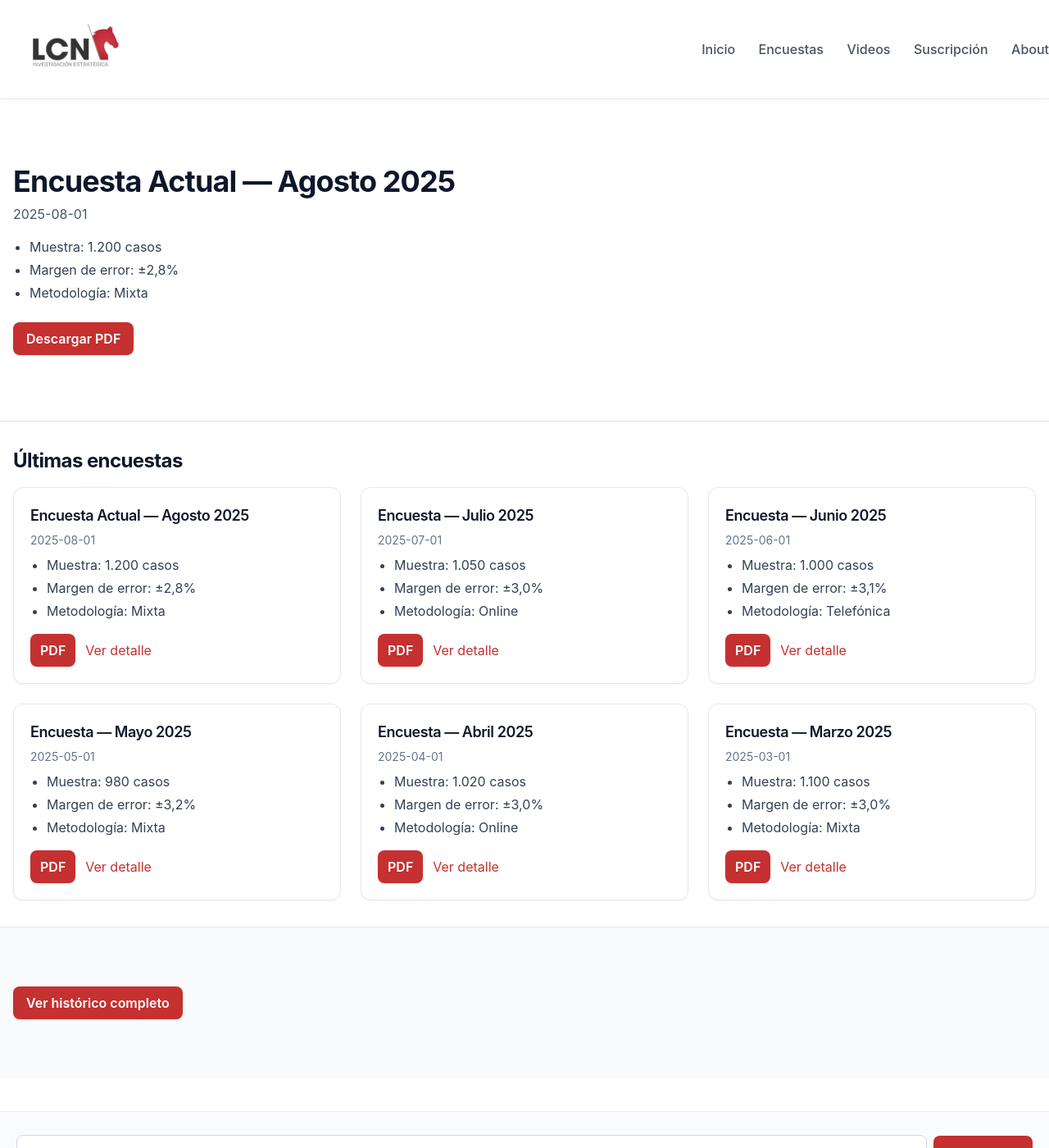
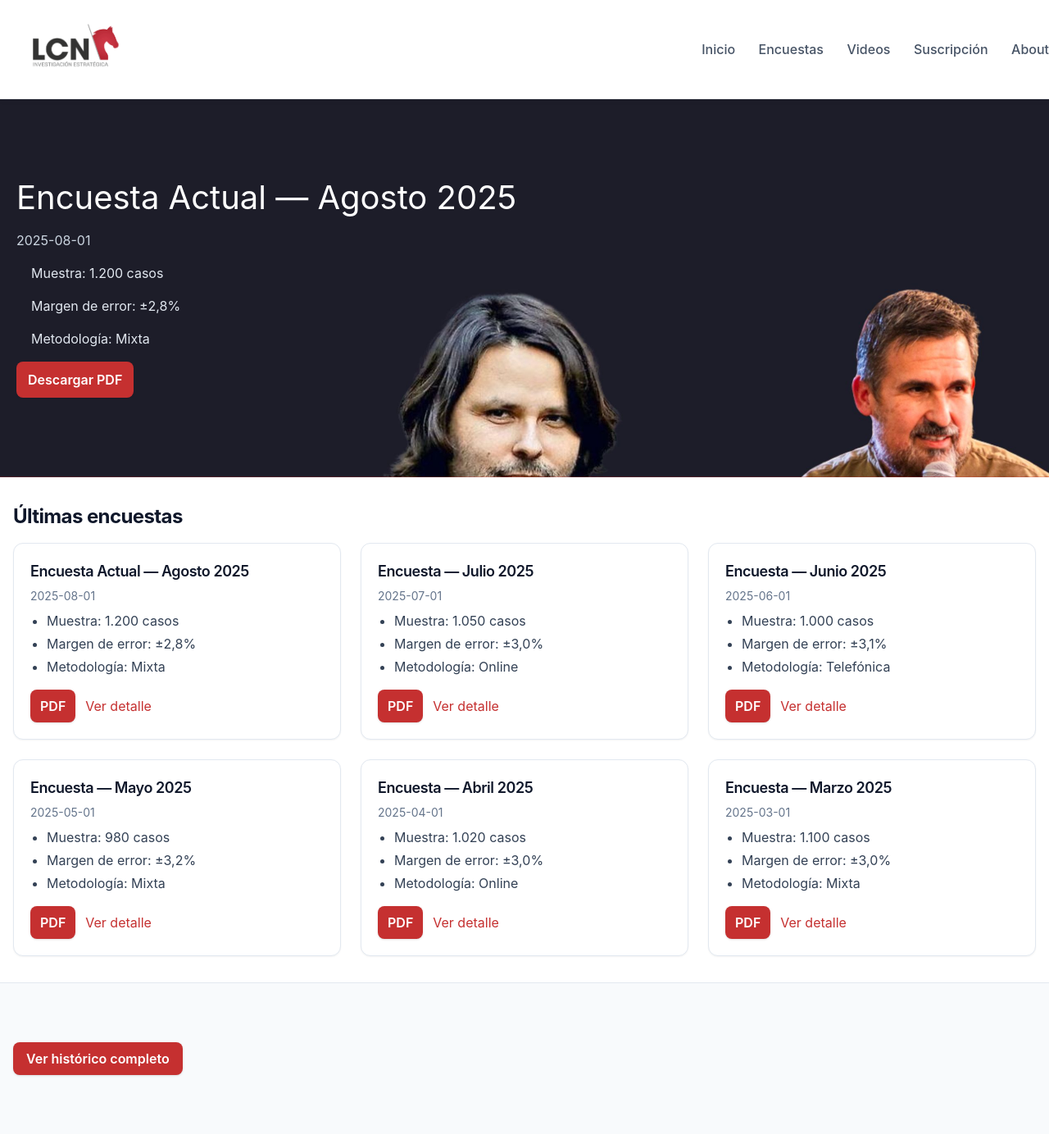
Before and after one commit to JuanJorquerAI/encuesta-lcn, a Jekyll site: the page built from index.html, in a window 1280 px wide and 1400 px high. Shown: the whole window at 82% size. Built offline with Jekyll 4.4.1, drawn with Linux system fonts in a browser that asks for light colours; nearby versions of some CDN libraries.

Commit message:
feat(hero): agrega imagen de fondo al hero y mejora espaciado
- Agrega imagen de fondo Banner-Encuesta-LCN.jpg al hero
- Mejora espaciado con clases de margin y padding
- Actualiza CSS del hero para soporte de background-image
- Agrega campo image a encuesta actual para metadatos
- Hero ahora combina gradiente oscuro con imagen de fondo

```diff
--- a/_includes/hero-encuesta.html
+++ b/_includes/hero-encuesta.html
@@ -1,16 +1,16 @@
 {% assign e = include.encuesta %}
-<section class="hero bg-gradient-to-br from-primary/10 via-primary/5 to-slate-50 border-b border-primary/20 py-12 md:py-20">
-  <div class="container max-w-7xl mx-auto px-4">
-    <h1 class="hero-title text-3xl md:text-4xl font-bold tracking-tight text-slate-900">{{ e.title }}</h1>
-    <p class="muted text-slate-600 mt-1">{{ e.date | date: "%Y-%m-%d" }}</p>
+<section class="hero" style="background-image: url('/assets/img/Banner-Encuesta-LCN.jpg');">
+  <div class="container container pt-4 pb-4 mt-4 mb-4">
+    <h1 class="hero-title mt-4 mb-4">{{ e.title }}</h1>
+    <p class="muted mt-2 mb-4">{{ e.date | date: "%Y-%m-%d" }}</p>
     {% if e.atributos %}
-      <ul class="atributos mt-4 list-disc pl-5 text-slate-700 space-y-1">
-        {% for a in e.atributos limit:3 %}<li>{{ a }}</li>{% endfor %}
+      <ul class="atributos mt-4 mb-4">
+        {% for a in e.atributos limit:3 %}<li class="mt-4 mb-4">{{ a }}</li>{% endfor %}
       </ul>
     {% endif %}
     {% if e.pdf_url %}
-      <p class="mt-6">
-        <a class="btn inline-block bg-primary text-white px-4 py-2 rounded-lg font-semibold shadow hover:brightness-110 focus:outline-none focus:ring-2 focus:ring-primary/40" href="{{ e.pdf_url | relative_url }}" target="_blank" rel="noopener">Descargar PDF</a>
+      <p class="mt-4 mb-4">
+        <a class="btn" href="{{ e.pdf_url | relative_url }}" target="_blank" rel="noopener">Descargar PDF</a>
       </p>
     {% endif %}
   </div>
--- a/assets/css/main.css
+++ b/assets/css/main.css
@@ -11,8 +11,17 @@ nav a{margin-left:22px;color:var(--fg);text-decoration:none;opacity:.9;font-weig
 .logo:hover, .logo:focus{color:var(--primary)}
 nav a:hover, nav a:focus{color:var(--primary);opacity:1}
 .section{padding:32px 0}
-.hero{background:linear-gradient(135deg,rgba(197,48,48,0.1) 0%,rgba(197,48,48,0.05) 50%,#f8fafc 100%);border-bottom:1px solid rgba(197,48,48,0.2);padding:48px 0}
-.hero-title{margin:0 0 8px;font-size:clamp(28px,3.2vw,40px);line-height:1.2}
+.hero{
+  background:linear-gradient(135deg,var(--secondary) 0%,#1a202c 100%);
+  color:#fff;
+  border-bottom:1px solid rgba(197,48,48,0.3);
+  padding:48px 0;
+  background-size: cover;
+  background-repeat: no-repeat;
+}
+.hero-title{margin:0 0 8px;font-size:clamp(28px,3.2vw,40px);line-height:1.2;color:#fff}
+.hero .muted{color:#cbd5e0}
+.hero .atributos{color:#e2e8f0}
 .grid-cards{display:grid;grid-template-columns:repeat(auto-fill,minmax(260px,1fr));gap:16px}
 .card{border:1px solid #e9edf5;border-radius:10px;padding:18px;background:#fff;box-shadow:0 1px 2px rgba(16,24,40,.04);transition:transform .18s ease,box-shadow .18s ease}
 .card:hover{transform:translateY(-2px);box-shadow:0 6px 16px rgba(16,24,40,.08)}
```
Also changed, not shown: _encuestas/2025-08-01-encuesta-actual.md (+1 -0 lines), assets/img/Banner-Encuesta-LCN.jpg (added), assets/img/encuesta-actual-agosto-2025.jpg (added).
